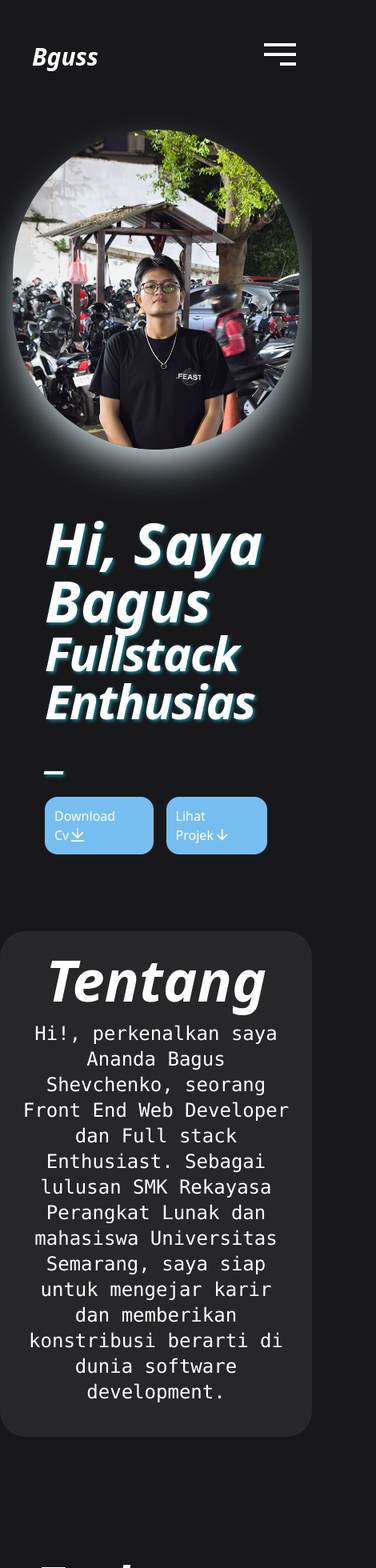
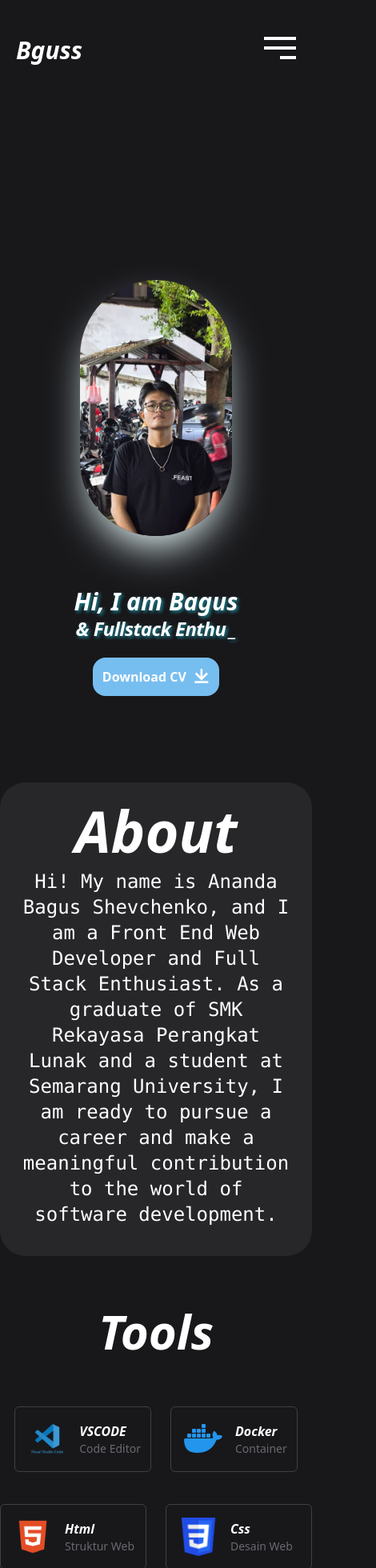
Before and after one commit to bguss03/Portfolio, a React (Vite) app: page / in a window 390 px wide. Shown: the top 1960 px of the page at 80% size, 470 px wide, since content can reach past the window. Built offline with nearby package versions, Linux system fonts and the light colour scheme.

Commit message:
update responsive

```diff
--- a/src/Components/Layout/Tentang.tsx
+++ b/src/Components/Layout/Tentang.tsx
@@ -2,13 +2,17 @@
 export default function Projek() {
   return (
     <div data-aos="fade-up">
-      <div className=" w-full sm:w-2/3  mx-auto p-6 rounded-4xl bg-zinc-800 mt-20 sm:mt-2 min-h-[280px] ">
+      <div className=" w-full sm:w-2/3  mx-auto p-6 rounded-4xl bg-zinc-800 mt-2 sm:mt-2 min-h-[280px] ">
         <h1 className="text-7xl text-center italic font-bold">
-          Tentang
+          About
         </h1>
         <div>
-          <p className="text-2xl text-center font-mono py-4">
-            Hi!, perkenalkan saya Ananda Bagus Shevchenko, seorang Front End Web Developer dan Full stack Enthusiast. Sebagai lulusan SMK Rekayasa Perangkat Lunak dan mahasiswa Universitas Semarang, saya siap untuk mengejar karir dan memberikan konstribusi berarti di dunia software development.
+          <p className="text-2xl text-center font-mono py-3">
+            Hi! My name is Ananda Bagus Shevchenko, and I am a Front End Web
+            Developer and Full Stack Enthusiast. As a graduate of SMK Rekayasa
+            Perangkat Lunak and a student at Semarang University, I am ready to
+            pursue a career and make a meaningful contribution to the world of software
+            development.
           </p>
         </div>
       </div>
--- a/src/Components/Layout/Toolss.tsx
+++ b/src/Components/Layout/Toolss.tsx
@@ -1,31 +1,33 @@
 import { listSkill, Tools } from '../../data';
 
-export default function Toolss() {
+// Nama komponen lebih baik "Tools" atau "SkillsSection"
+export default function ToolsSection() {
   return (
-    <div>
-      <div className="p-6 mt-32 sm:mt-10" data-aos="fade-up">
-        <h1 className="text-6xl text-center italic font-bold">Tools yang Dipakai</h1>
+    <div className="py-10">
+      <div className="p-6 text-center" data-aos="fade-up">
+        <h1 className="text-6xl italic font-bold">Tools</h1>
       </div>
 
-      <div className="flex justify-center m-2 sm:m-10 gap-6">
+      <div className="flex justify-center mt-10 gap-6 px-4 max-w-4xl mx-auto">
         {Tools.map((tool) => (
           <div
-            className="flex items-center gap-3 p-2 w-full md:w-1/4 border border-zinc-700 rounded-md hover:bg-zinc-700"
+            className="flex items-center md:w-1/4 gap-3 p-3 border border-zinc-700 rounded-md hover:bg-zinc-700"
             key={tool.id}
             data-aos="fade-up"
           >
             <img src={tool.image} alt={tool.name} className="w-14 p-1" />
             <div>
               <h4 className='italic font-bold'>{tool.name}</h4>
-              <p className="text-sm text-zinc-400">{tool.ket}</p>
+              <p className="text-sm text-zinc-400 opacity-60">{tool.ket}</p>
             </div>
           </div>
         ))}
       </div>
-      <div className="grid grid-cols-2 sm:grid-cols-2 md:grid-cols-4 gap-6 m-2 sm:m-10">
+
+      <div className="grid grid-cols-2 sm:grid-cols-2 md:grid-cols-4 gap-6 mt-10 w-full max-w-4xl mx-auto">
         {listSkill.map((skill, index) => (
           <div
-            className="flex items-center gap-3 p-2 border border-zinc-700 rounded-md hover:bg-zinc-700"
+            className="flex items-center gap-3 p-3 border border-zinc-700 rounded-md hover:bg-zinc-700"
             key={skill.id}
             data-aos="fade-up"
             data-aos-delay={index * 50}
@@ -33,7 +35,7 @@ export default function Toolss() {
             <img src={skill.image} alt={skill.name} className="w-14 p-1" />
             <div>
               <h4 className='italic font-bold'>{skill.name}</h4>
-              <p className="text-sm text-zinc-400 ">{skill.ket}</p>
+              <p className="text-sm text-zinc-400 opacity-60">{skill.ket}</p>
             </div>
           </div>
         ))}
--- a/src/Components/Navbar/Hero.tsx
+++ b/src/Components/Navbar/Hero.tsx
@@ -4,15 +4,15 @@ import TextType from "../../assets/TextType/TextType";
 export default function Hero() {
     return (
         <div>
-                <div className="flex flex-col-reverse  sm:flex-row min-h-screen items-center
-                    sm:justify-center pt-5 sm:pt-0 gap-20 p-4">
-                    <div className="flex flex-col px-10 items-center sm:items-start sm:w-[700px]">
-                        <h1 className="text-7xl font-bold italic
-                            [text-shadow:2px_2px_4px_rgba(34,211,238,0.6)] ">Hi, Saya Bagus</h1>
-                        <div className="min-h-[190px] sm:min-h-[0px]">
+            <div className="flex flex-col-reverse sm:flex-row min-h-screen items-center
+                    sm:justify-center pt-5 sm:pt-0 gap-16 p-25">
+                <div className="flex flex-col px-10 items-center sm:items-start sm:text-left min-w-[550px]">
+                    <h1 className="text-3xl font-bold italic
+                            [text-shadow:2px_2px_4px_rgba(34,211,238,0.6)] sm:text-5xl">Hi, I am  Bagus </h1>
+                    <div className="text-animation">
                         <TextType
-                                className="text-6xl italic font-bold [text-shadow:2px_2px_4px_rgba(34,211,238,0.6)]"
-                                text={["Front End Developer", "Fullstack Enthusiast"]}
+                            className="text-2xl sm:text-4xl italic font-bold [text-shadow:2px_2px_4px_rgba(34,211,238,0.6)]"
+                            text={["A Front End Developer", "& Fullstack Enthusiast"]}
                             typingSpeed={100}
                             pauseDuration={1500}
                             showCursor={true}
@@ -20,25 +20,22 @@ export default function Hero() {
                             cursorClassName="text-white"
                         />
                     </div>
-                        <div className="flex items-center gap-4 mt-5">
-                            <a href="#" className="bg-[#77BEF0] hover:bg-[#113F67] hover:animate-bounce duration-100 delay-300 ease-in-out
-                         sm:flex rounded-2xl sm:rounded-3xl p-3 items-center gap-2">
-                                Download Cv
+                    <div className="flex items-center mt-5">
+                        <a href="#" className="bg-[#77BEF0] hover:bg-[#113F67] flex sm:flex rounded-2xl sm:rounded-2xl p-3 items-center gap-2 font-bold">
+                            Download CV
                             <i className="ri-download-line ri-lg"></i>
                         </a>
-                            <a href="#" className="bg-[#77BEF0] hover:bg-[#113F67] hover:animate-bounce duration-100 delay-300 ease-in-out
-                        sm:flex rounded-2xl sm:rounded-3xl p-3 items-center gap-2">
-                                Lihat Projek
+                        {/* <a href="#" className="bg-[#77BEF0] hover:bg-[#113F67] flex sm:flex rounded-2xl sm:rounded-2xl p-3 items-center gap-2">
+                                View Project
                                 <i className="ri-arrow-down-line ri-lg"></i>
-                            </a>
+                            </a> */}
                     </div>
                 </div>
-                    <div className="flex-1">
+                <div className="flex">
                     <img
                         src={Foto}
                         alt="Foto Bagus"
-                            style={{ width: '500px', height: '400px' }}
-                            className=" sm:w-80 sm:h-80 lg:w-96 lg:h-96 object-cover rounded-full shadow-2xl shadow-cyan-50"
+                        className="w-75 h-80 sm:w-80 sm:h-80 lg:w-90 lg:h-96 object-cover rounded-full shadow-2xl shadow-cyan-50"
                     />
                 </div>
             </div>
--- a/src/Components/Navbar/Navbar.tsx
+++ b/src/Components/Navbar/Navbar.tsx
@@ -6,19 +6,19 @@ export default function Navbar() {
     const [isMenuOpen, setIsMenuOpen] = useState(false);
 
     const menuItems = [
-        { name: "Beranda", href: "#" },
-        { name: "Projek", href: "#" },
-        { name: "Kontak", href: "#" },
+        { name: "Home", href: "#" },
+        { name: "Project", href: "#" },
+        { name: "Contact", href: "#" },
     ];
 
     return (
-        <div className="Navbar">
-            <div className="navbar relative py-7 flex items-center justify-between">
+        <div className="max-w-5xl mx-auto">
+            <div className="navbar relative py-5 flex items-center justify-between">
                 <div className="logo text-3xl font-bold text-white p-1 md:bg-transparent md:dark:text-white
-                px-10 hover:underline transition-all duration-300">
+                px-5 hover:underline transition-all duration-300 ">
                     <a href="#" className="hover:text-[#113F67] transition-colors duration-300 italic">Bguss</a>
                 </div>
-                <ul className="hidden md:flex items-center gap-10 px-10">
+                <ul className="hidden md:flex items-center gap-10 px-5">
                     {menuItems.map((item) => (
                         <li key={item.name} className="text-lg font-semibold italic">
                             <a
@@ -40,7 +40,7 @@ export default function Navbar() {
                 </div>
 
                 <ul className={`
-                    absolute top-full left-0 w-full bg-zinc-900 text-white md:hidden rounded-4xl
+                    absolute top-full left-0 w-full bg-zinc-900 text-white md:hidden rounded-3xl
                     overflow-hidden transition-all duration-800
                     ${isMenuOpen ? 'max-h-96' : 'max-h-0'}`}>
                     {menuItems.map((item) =>
--- a/src/data.ts
+++ b/src/data.ts
@@ -16,7 +16,7 @@ import Tools2 from "./assets/images/docker.png";
 export const Tools = [
     {
         id : 1,
-        name : "Visual Studio Code",
+        name : "VSCODE",
         image : Tools1,
         ket : "Code Editor",
     },
@@ -33,13 +33,13 @@ export const listSkill = [
         id : 1,
         name : "Html",
         image : Skill1,
-        ket : "Struktur dan Fundasi Web ",
+        ket : "Struktur Web",
     },
     {
         id : 2,
         name : "Css",
         image : Skill2,
-        ket : "Desain Visual Web",
+        ket : "Desain Web",
     },
     {
         id : 3,
@@ -69,19 +69,19 @@ export const listSkill = [
         id : 6,
         name : "Tailwindcss",
         image : Skill6,
-        ket : "Framework Css",
+        ket : "Framework",
     },
     {
         id : 7,
         name : "Bootstrap 5",
         image : Skill7,
-        ket : "Framework Css",
+        ket : "Framework",
     },
     {
         id : 8,
-        name : "React Js",
+        name : "ReactJS",
         image : Skill8,
-        ket : "Library JavaScript",
+        ket : "Library",
     },
     {
         id : 9,
@@ -91,14 +91,14 @@ export const listSkill = [
     },
     {
         id : 11,
-        name : "Mysql",
+        name : "MySQL",
         image : Skill11,
-        ket : "Database SQL"
+        ket : "Database"
     },
     {
         id : 12,
         name : "Mongo DB",
         image : Skill12,
-        ket : "Database No SQL"
+        ket : "Database"
     },
 ];
```
Lines whose indentation alone changed are shown as unchanged.
